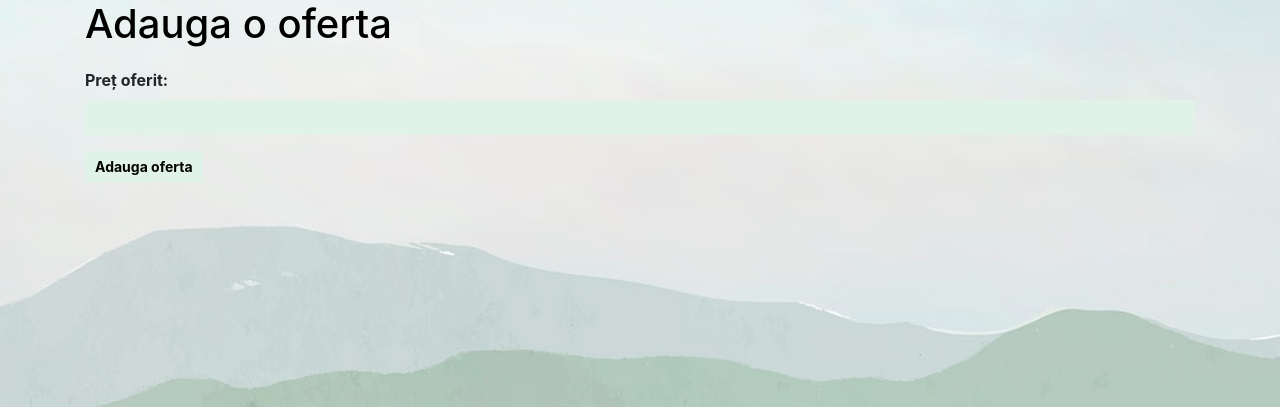
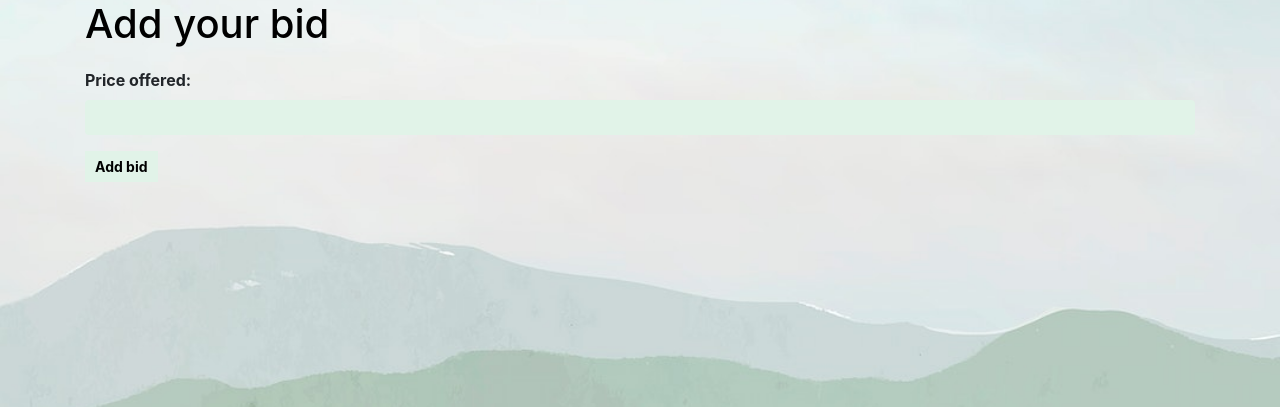
Before and after one commit to DumilexMan/Proiect-MDS, a Flask app: page /auctions/1/create_bid in a window 1280 px wide. Shown: the part 52-459 px from the top of the page. Run offline with Flask 3, Linux system fonts and the light colour scheme; the visitor is signed in with stand-in values (Sample User, id 1); some libraries are stand-ins or nearby versions.

Commit message:
Add files via upload

```diff
--- a/templates/auctions.html
+++ b/templates/auctions.html
@@ -101,7 +101,7 @@
 {% endif %}
 {% endwith %}
 <div class="container">
-    <h1 class="scris">Listă licitații</h1>
+    <h1 class="scris">Auction list</h1>
     <table class="table background">
         <thead>
         <tr>
@@ -142,8 +142,8 @@
     <div class="filter-section">
         <label for="option">Price:</label>
         <select id="pret_function" name="optiune" class="background">
-            <option value="crescator">Crescător</option>
-            <option value="descrescator">Descrescător</option>
+            <option value="crescator">Ascending</option>
+            <option value="descrescator">Descending</option>
         </select>
         <button onclick="filtreaza_pret()" class="btn-primary">Sort</button>
 
--- a/templates/create_bid.html
+++ b/templates/create_bid.html
@@ -191,13 +191,13 @@
     {% endif %}
     {% endwith %}
     <div class="container">
-        <h1 class="scris">Adauga o oferta</h1>
+        <h1 class="scris">Add your bid</h1>
         <form action="{{ url_for('add_bid', auction_id=id_auction) }}" method="POST">
             <div class="form-group">
-                <label for="price">Preț oferit:</label>
+                <label for="price">Price offered:</label>
                 <input type="number" name="price" step="0.01" min="0" class="form-control" required>
             </div>
-            <button type="submit" class="btn-primary">Adauga oferta</button>
+            <button type="submit" class="btn-primary">Add bid</button>
         </form>
     </div>
 
--- a/templates/send_message.html
+++ b/templates/send_message.html
@@ -77,11 +77,11 @@
 
 <link rel="stylesheet" href="static/css/send_message.css">
 <div id="casuta_prime">
-    <h1 class="scris">Trimite mesaj</h1>
+    <h1 class="scris">Send message</h1>
     <form action="" method="post">
         <input type="message_text" name="receiver_name" value="Receiver Username"><br><br>
         <textarea name="message_text" rows="5"></textarea><br><br>
-        <input type="submit" value="Trimite" class="custom-button">
+        <input type="submit" value="Send" class="custom-button">
     </form>
 </div>
 
--- a/templates/send_message_post.html
+++ b/templates/send_message_post.html
@@ -52,12 +52,12 @@
 
 <link rel="stylesheet" href="static/css/send_message.css">
 <div id="casuta_prime">
-    <h1>Trimite mesaj</h1>
+    <h1>Send message</h1>
     <form action="" method="post">
         <input type="message_text" name="receiver_name" value="{% if nume %}{{ nume }}{% else %}receiver_name{% endif %}">
 <br><br>
         <textarea name="message_text" rows="5"></textarea><br><br>
-        <input type="submit" class="custom-button" value="Trimite">
+        <input type="submit" class="custom-button" value="Send">
     </form>
 </div>
 
```
